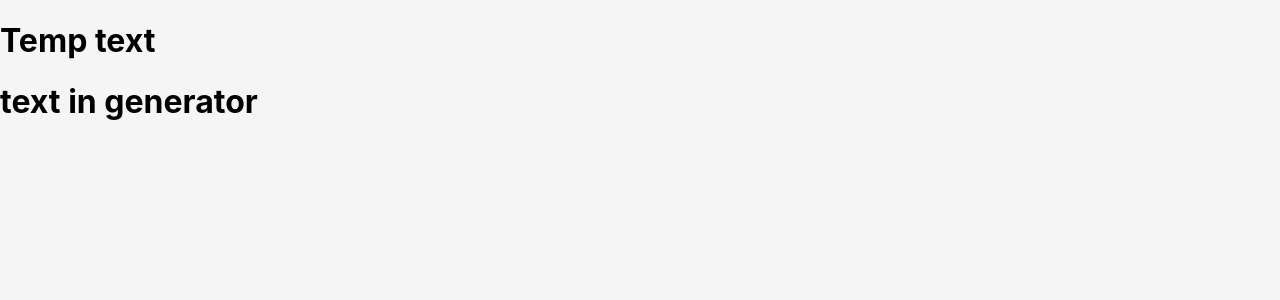
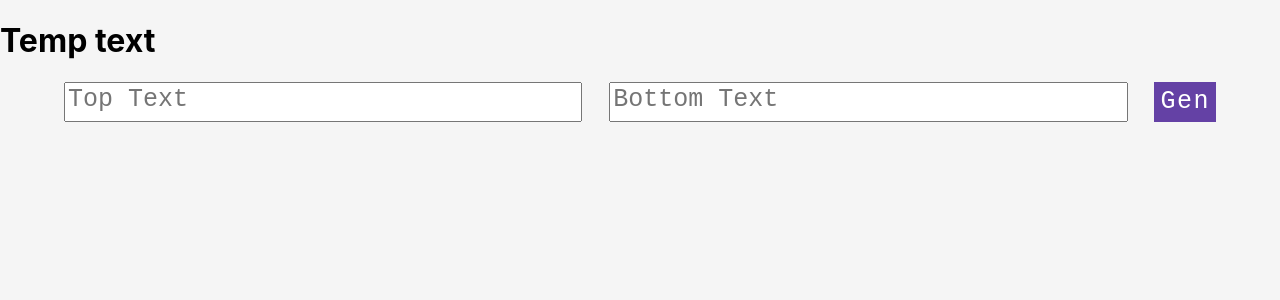
Before and after one commit to Uthaeus/vschool, a React (Create React App) app in the folder react/meme-generator/: page / in a window 1280 px wide. Shown: the top 300 px of the page. Built offline with nearby package versions, Linux system fonts and the light colour scheme; no server answers.

Commit message:
created inputs for generator

```diff
--- a/react/meme-generator/src/components/MemeGenerator.js
+++ b/react/meme-generator/src/components/MemeGenerator.js
@@ -19,9 +19,34 @@ class MemeGenerator extends Component {
             });
     }
 
+    handleChange = (event) => {
+        const {name, value} = event.target
+        this.setState({
+            [name]: value
+        })
+    }
+
     render() {
         return (
-            <h1>text in generator</h1>
+            <div>
+                <form className="meme-form">
+                    <input
+                        name="topText"
+                        type="text"
+                        placeholder="Top Text"
+                        value={this.state.topText}
+                        onChange={this.handleChange}
+                    />
+                    <input
+                        name="bottomText"
+                        type="text"
+                        placeholder="Bottom Text"
+                        value={this.state.bottomText}
+                        onChange={this.handleChange}
+                    />
+                    <button>Gen</button>
+                </form>
+            </div>
         );
     }
 }
```
